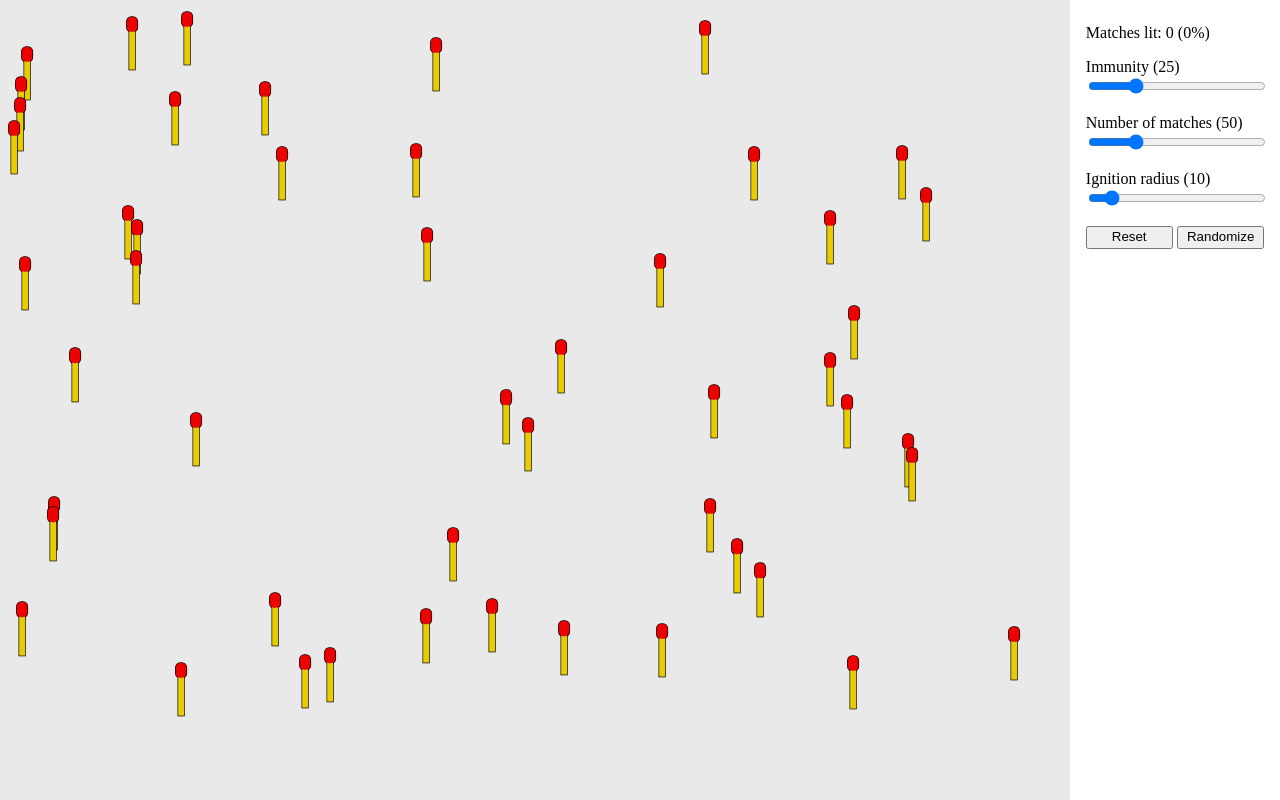
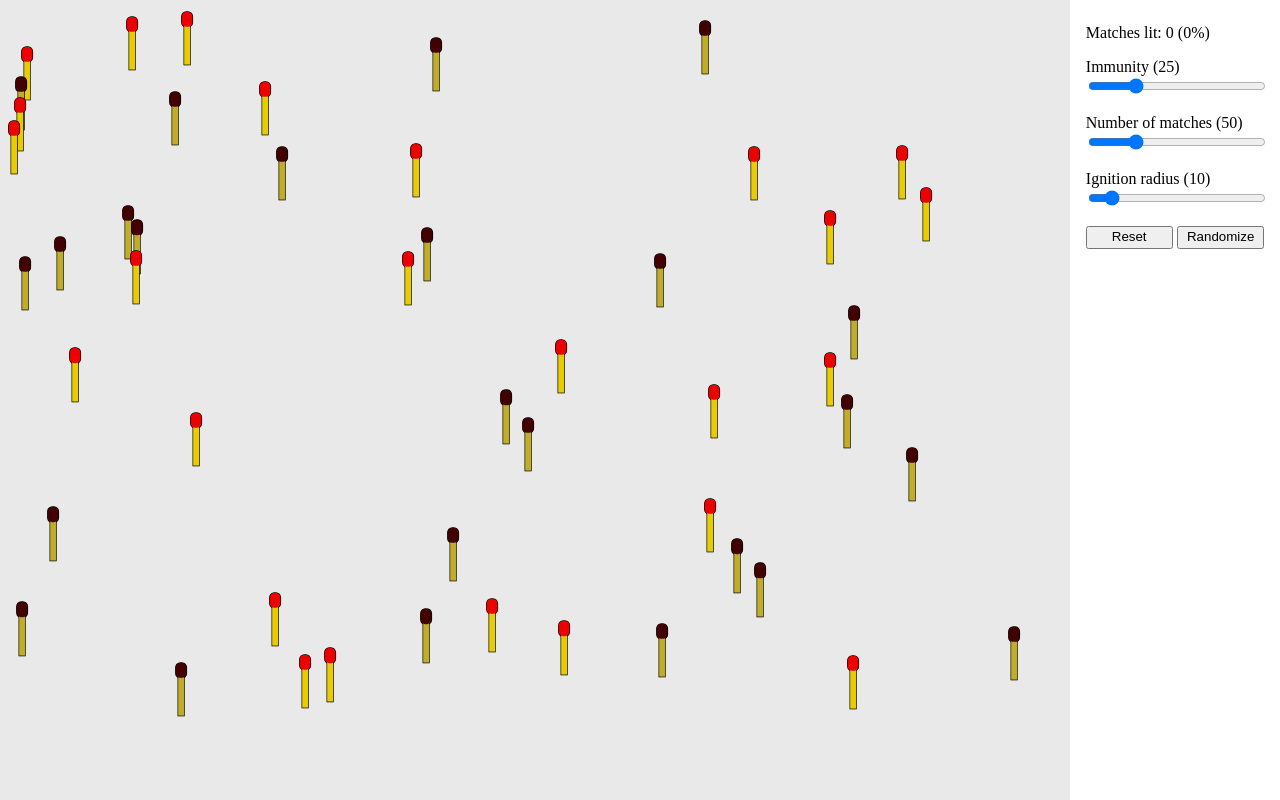
Before and after one commit to parogers/herd-immunity-demo, an Angular app: page / in a window 1280 px wide. Built offline with nearby package versions, Linux system fonts and the light colour scheme.

Commit message:
Add WIP code for spent matches

```diff
--- a/src/app/app.component.ts
+++ b/src/app/app.component.ts
@@ -25,7 +25,7 @@ const DEFAULT_PERCENT_IMMUNITY = 25;
 // This is intentionally set low just to prevent tight clustering/overlapping
 // of matches. Setting it too high will make the matches look artificially
 // spaced out and not random.
-const MIN_MATCH_DIST = 0.01;
+const MIN_MATCH_DIST = 0.02;
 
 
 function createMatchElement() : HTMLElement
@@ -37,11 +37,16 @@ function createMatchElement() : HTMLElement
     matchImg.classList.add('unlit-match');
     matchImg.src = 'assets/match.svg';
 
+    const spentImg = document.createElement('img');
+    spentImg.classList.add('spent-match');
+    spentImg.src = 'assets/spent-match.svg';
+
     const flameImg = document.createElement('img');
     flameImg.classList.add('flame');
     flameImg.src = 'assets/flame.svg';
 
     div.appendChild(matchImg);
+    div.appendChild(spentImg);
     div.appendChild(flameImg);
     return div;
 }
@@ -98,6 +103,7 @@ class Match
     element : HTMLElement;
     click : EventEmitter<any>;
     _lit : boolean = false;
+    _spent : boolean = false;
 
     constructor(
         public x : number,
@@ -110,6 +116,20 @@ class Match
         this.element.addEventListener('click', () => {
             this.click.emit(this);
         });
+    }
+
+    get spent() : boolean
+    {
+        return this._spent;
+    }
+
+    set spent(value : boolean)
+    {
+        if (value !== this._spent) {
+            this._spent = value;
+            if (value) this.element.classList.add('spent');
+            else this.element.classList.remove('spent');
+        }
     }
 
     get lit() : boolean
@@ -267,7 +287,7 @@ export class AppComponent
 
     handleClickMatch(match)
     {
-        if (match.lit) {
+        if (match.lit || match.spent) {
             return;
         }
 
@@ -313,6 +333,8 @@ export class AppComponent
             this.matches.push(match);
             this.matchArea.appendChild(match.element);
 
+            if (this.matches.length % 2 == 0) match.spent = true;
+
             match.click.subscribe(match => {
                 this.handleClickMatch(match);
             });
--- a/src/styles.scss
+++ b/src/styles.scss
@@ -29,6 +29,14 @@ body
         height: auto;
     }
 
+    & > img.spent-match
+    {
+        position: relative;
+        width: 100%;
+        height: auto;
+        display: none;
+    }
+
     & > img.flame
     {
         position: relative;
@@ -41,6 +49,16 @@ body
         opacity: 0;
     }
 
+    &.spent > img.spent-match
+    {
+        display: inline-block;
+    }
+
+    &.spent > img.unlit-match
+    {
+        display: none;
+    }
+
     &.lit > img.flame
     {
         opacity: 1;
```
Also changed, not shown: src/assets/spent-match.svg (added).
